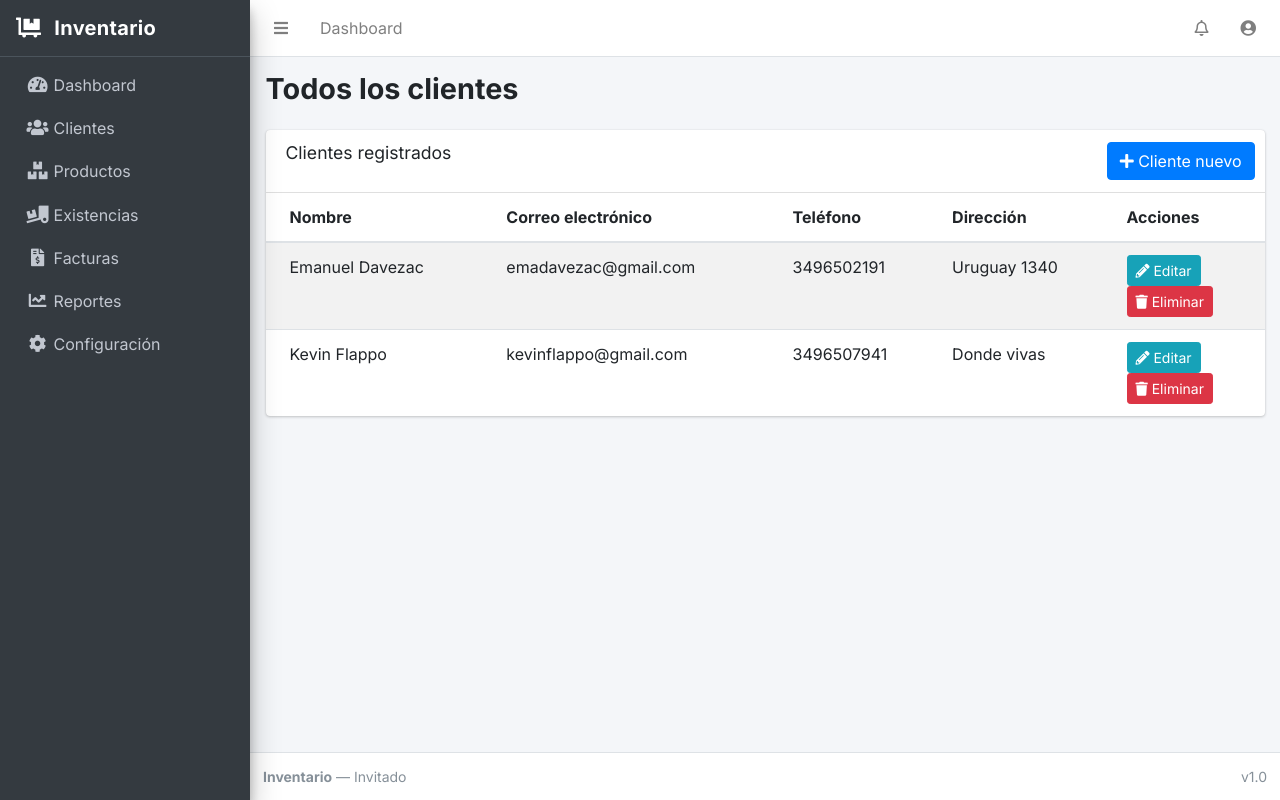
After one commit to EmanuelDavezac/App-Inventory, a Django app: page /clientes/ in a window 1280 px wide. The commit adds this page. Run offline with Django 5.2, Linux system fonts and the light colour scheme; data comes from the database, SQL or seed files in the repository; some libraries are stand-ins or nearby versions.

Commit message:
Avances piolas

```diff
--- a/inventario/models.py
+++ b/inventario/models.py
@@ -27,8 +27,9 @@ class Producto(models.Model):
 
 class Cliente(models.Model):
     nombre = models.CharField(max_length=100)
-    email = models.EmailField(blank=True, null=True)  # Ahora es opcional
     telefono = models.CharField(max_length=20, blank=True)
+    correo_electronico = models.CharField(max_length=255, blank=True, null=True)
+    direccion = models.CharField(max_length=255, blank=True, null=True)
 
     def __str__(self):
         return self.nombre
--- a/inventario/urls.py
+++ b/inventario/urls.py
@@ -1,11 +1,19 @@
 from django.urls import path
 from . import views
 from .views import login_view
+from .views import ClienteListView, ClienteCreateView, ClienteUpdateView, ClienteDeleteView
 
 urlpatterns = [
     path('crear/', views.crear_producto, name='crear_producto'),
     path('', views.listar_productos, name='listar_productos'),
     path('login/', login_view, name='login'),
     path('registro/', views.registro, name='registro'),
-    path('dashboard/', views.dashboard, name='dashboard'),  # Nueva ruta para el dashboard
+    path('dashboard/', views.dashboard, name='dashboard'),
+    path('clientes/', ClienteListView.as_view(), name='cliente_list'),
+    # Ruta para crear un nuevo cliente
+    path('clientes/nuevo/', ClienteCreateView.as_view(), name='cliente_create'),
+    # Ruta para editar un cliente existente
+    path('clientes/<int:pk>/editar/', ClienteUpdateView.as_view(), name='cliente_update'),
+    # Ruta para eliminar un cliente
+    path('clientes/<int:pk>/eliminar/', ClienteDeleteView.as_view(), name='cliente_delete'),
 ]
--- a/inventario/views.py
+++ b/inventario/views.py
@@ -5,6 +5,8 @@ from .models import Cliente, Proveedor, Producto, Venta
 from django.contrib.auth.decorators import login_required
 from .models import Cliente, Proveedor, Producto, Venta, DetalleVenta, Producto
 from django.contrib.auth.forms import UserCreationForm
+from django.urls import reverse_lazy
+from django.views.generic import ListView, CreateView, UpdateView, DeleteView
 
 def dashboard(request):
     clientes_count = Cliente.objects.count()
@@ -90,8 +92,6 @@ def login_view(request):
     return render(request, 'login.html', {'form': form})
 
 
-
-
 def register_view(request):
     if request.method == 'POST':
         form = UserCreationForm(request.POST)
@@ -119,3 +119,28 @@ from django.contrib.auth.decorators import login_required
 @login_required
 def dashboard(request):
     return render(request, 'dashboard.html')
+
+# Vista para listar todos los clientes
+class ClienteListView(ListView):
+    model = Cliente
+    template_name = 'cliente_list.html'
+    context_object_name = 'clientes'
+
+class ClienteCreateView(CreateView):
+    model = Cliente
+    template_name = 'cliente_form.html'
+    fields = ['nombre', 'correo_electronico', 'telefono', 'direccion'] # Campos que aparecerán en el form
+    success_url = reverse_lazy('cliente_list') # A dónde ir después de crear con éxito
+
+# Vista para actualizar (editar) un cliente
+class ClienteUpdateView(UpdateView):
+    model = Cliente
+    template_name = 'cliente_form.html'
+    fields = ['nombre', 'correo_electronico', 'telefono', 'direccion']
+    success_url = reverse_lazy('cliente_list')
+
+# Vista para eliminar un cliente
+class ClienteDeleteView(DeleteView):
+    model = Cliente
+    template_name = 'cliente_confirm_delete.html'
+    success_url = reverse_lazy('cliente_list')
--- a/inventrack/settings.py
+++ b/inventrack/settings.py
@@ -119,6 +119,10 @@ USE_TZ = True
 # https://docs.djangoproject.com/en/5.1/howto/static-files/
 
 STATIC_URL = 'static/'
+import os
+STATICFILES_DIRS = [
+    os.path.join(BASE_DIR, 'static'),
+]
 
 # Default primary key field type
 # https://docs.djangoproject.com/en/5.1/ref/settings/#default-auto-field
--- /dev/null
+++ b/statics/css/dashboard.css
@@ -0,0 +1,3 @@
+.small-box .icon {
+    font-size: 60px;
+}
--- a/templates/base.html
+++ b/templates/base.html
@@ -1,3 +1,4 @@
+{% load static %}
 <!DOCTYPE html>
 <html lang="es">
 <head>
@@ -5,16 +6,15 @@
     <meta name="viewport" content="width=device-width, initial-scale=1" />
     <title>{% block title %}Inventario{% endblock %}</title>
 
-  <!-- Font: Inter -->
     <link rel="preconnect" href="https://fonts.googleapis.com">
     <link rel="preconnect" href="https://fonts.gstatic.com" crossorigin>
     <link href="https://fonts.googleapis.com/css2?family=Inter:wght@400;600;700&display=swap" rel="stylesheet">
 
-  <!-- Font Awesome -->
     <link rel="stylesheet" href="https://cdn.jsdelivr.net/npm/@fortawesome/fontawesome-free@5.15.4/css/all.min.css">
 
-  <!-- AdminLTE (Bootstrap incluido) -->
     <link rel="stylesheet" href="https://cdn.jsdelivr.net/npm/admin-lte@3.2/dist/css/adminlte.min.css">
+
+    <link rel="stylesheet" href="{% static 'css/dashboard.css' %}">
 
     <style>
         body { font-family: 'Inter', system-ui, -apple-system, Segoe UI, Roboto, Arial, sans-serif; }
@@ -29,7 +29,6 @@
 <body class="hold-transition sidebar-mini layout-fixed">
 <div class="wrapper">
 
-  <!-- Navbar -->
     <nav class="main-header navbar navbar-expand navbar-white navbar-light">
         <ul class="navbar-nav">
             <li class="nav-item">
@@ -50,7 +49,6 @@
         </ul>
     </nav>
 
-  <!-- Sidebar -->
     <aside class="main-sidebar sidebar-dark-primary elevation-4">
         <a href="{% url 'dashboard' %}" class="brand-link">
             <i class="fas fa-dolly-flatbed ml-2 mr-2"></i>
@@ -66,7 +64,7 @@
                         </a>
                     </li>
                     <li class="nav-item">
-            <a href="#" class="nav-link">
+                        <a href="{% url 'cliente_list' %}" class="nav-link">
                             <i class="nav-icon fas fa-users"></i><p>Clientes</p>
                         </a>
                     </li>
@@ -100,7 +98,6 @@
         </div>
     </aside>
 
-  <!-- Content -->
     <div class="content-wrapper">
         <div class="content-header">
             <div class="container-fluid">
@@ -117,14 +114,12 @@
         </section>
     </div>
 
-  <!-- Footer -->
     <footer class="main-footer text-sm">
         <strong>Inventario</strong> — {{ request.user.get_username|default:"Invitado" }}
         <div class="float-right d-none d-sm-inline-block">v1.0</div>
     </footer>
 </div>
 
-<!-- Scripts -->
 <script src="https://cdn.jsdelivr.net/npm/jquery@3.6.4/dist/jquery.min.js"></script>
 <script src="https://cdn.jsdelivr.net/npm/bootstrap@4.6.2/dist/js/bootstrap.bundle.min.js"></script>
 <script src="https://cdn.jsdelivr.net/npm/admin-lte@3.2/dist/js/adminlte.min.js"></script>
--- /dev/null
+++ b/templates/cliente_list.html
@@ -0,0 +1,51 @@
+{% extends 'base.html' %}
+
+{% block page_title %}Todos los clientes{% endblock %}
+
+{% block content %}
+<div class="card">
+    <div class="card-header">
+        <h3 class="card-title">Clientes registrados</h3>
+        <div class="card-tools">
+            <a href="{% url 'cliente_create' %}" class="btn btn-primary">
+                <i class="fas fa-plus"></i> Cliente nuevo
+            </a>
+        </div>
+    </div>
+    <div class="card-body p-0">
+        <table class="table table-striped">
+            <thead>
+                <tr>
+                    <th>Nombre</th>
+                    <th>Correo electrónico</th>
+                    <th>Teléfono</th>
+                    <th>Dirección</th>
+                    <th style="width: 150px;">Acciones</th>
+                </tr>
+            </thead>
+            <tbody>
+                {% for cliente in clientes %}
+                <tr>
+                    <td>{{ cliente.nombre }}</td>
+                    <td>{{ cliente.correo_electronico }}</td>
+                    <td>{{ cliente.telefono|default:"N/A" }}</td>
+                    <td>{{ cliente.direccion|default:"N/A" }}</td>
+                    <td>
+                        <a href="{% url 'cliente_update' cliente.pk %}" class="btn btn-sm btn-info">
+                            <i class="fas fa-pencil-alt"></i> Editar
+                        </a>
+                        <a href="{% url 'cliente_delete' cliente.pk %}" class="btn btn-sm btn-danger">
+                            <i class="fas fa-trash"></i> Eliminar
+                        </a>
+                    </td>
+                </tr>
+                {% empty %}
+                <tr>
+                    <td colspan="5">No hay clientes registrados.</td>
+                </tr>
+                {% endfor %}
+            </tbody>
+        </table>
+    </div>
+</div>
+{% endblock %}
```
Also changed, not shown: templates/cliente_confirm_delete.html (added, +22 -0 lines), templates/cliente_form.html (added, +27 -0 lines), templates/dashboard.html (+75 -2 lines), db.sqlite3, inventario/migrations/0003_remove_venta_cantidad_remove_venta_producto_and_more.py (added), inventario/migrations/0004_rename_direccion_cliente_correo_electronico.py (added), inventario/migrations/0005_remove_cliente_email_cliente_direccion.py (added). Lines whose indentation alone changed are shown as unchanged.
